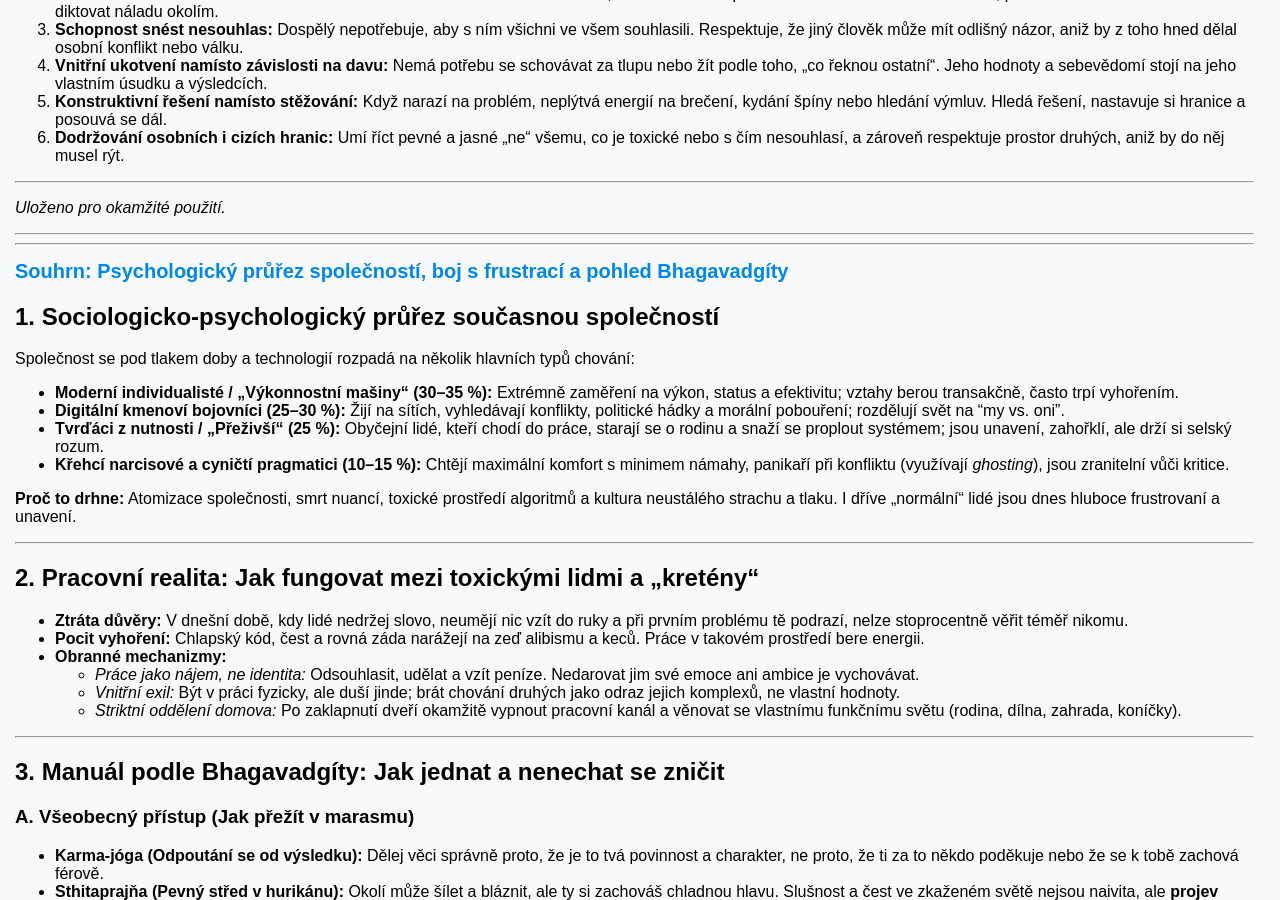
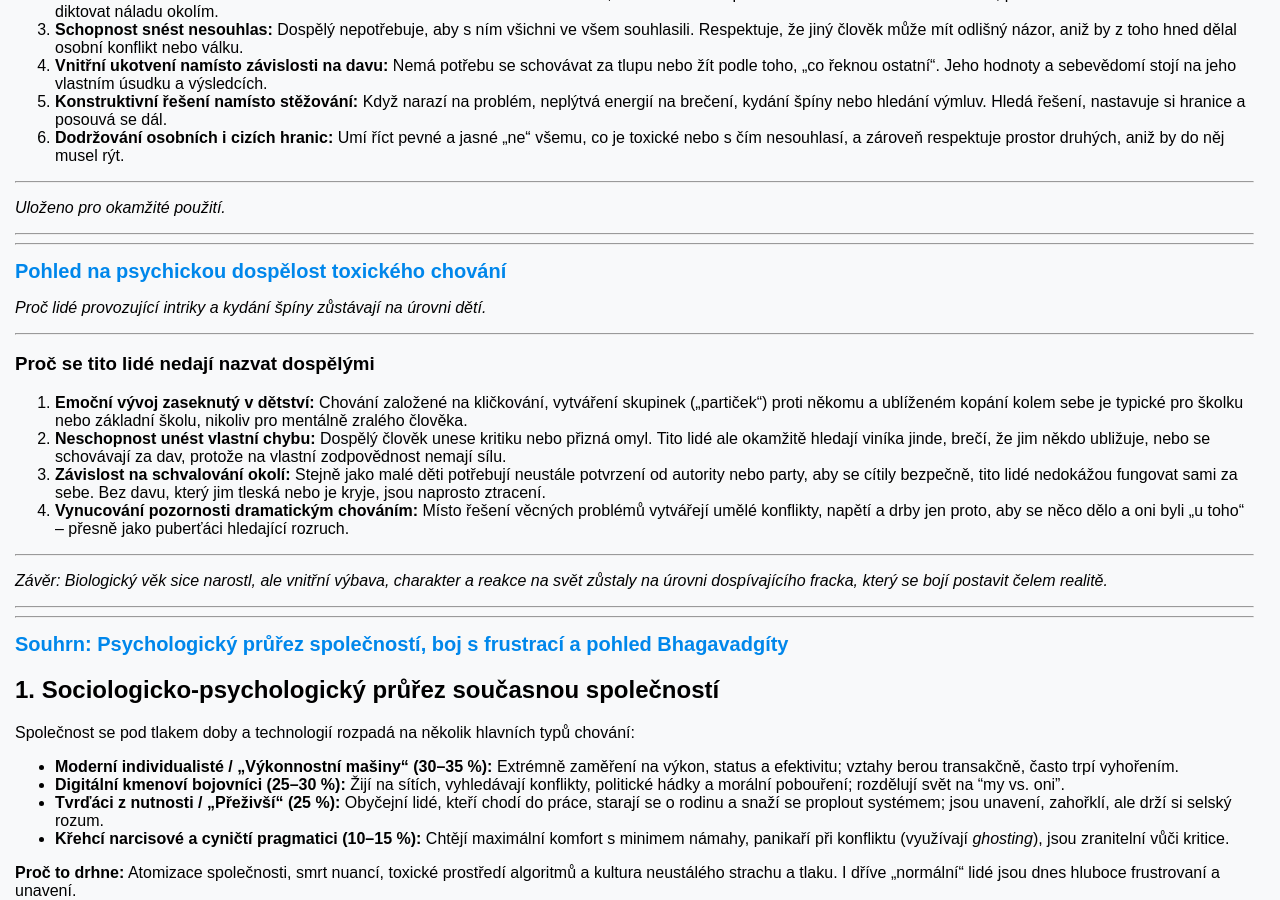
Before and after one commit to bedjan/bedjan.github.io, a Jekyll site: the page built from jak.md, in a window 1280 px wide and 900 px high, scrolled down 1498 px. Built offline with Jekyll 4.4.1, drawn with Linux system fonts in a browser that asks for light colours; our own code applies the rules of GitHub Pages for plain Markdown files.

Commit message:
Update jak.md

```diff
--- a/jak.md
+++ b/jak.md
@@ -55,6 +55,7 @@ Odvádíš svou poctivou práci kvůli sobě a své hrdosti, ne kvůli nim. Vzal
 
 -------
 -------
+
 # Zásady dospělého chování
 
 *Přehled postojů a principů, které definují vyrovnanou, zralou osobnost a zdravý přístup k životu.*
@@ -71,6 +72,24 @@ Odvádíš svou poctivou práci kvůli sobě a své hrdosti, ne kvůli nim. Vzal
 
 ---
 *Uloženo pro okamžité použití.*
+
+-------
+-------
+# Pohled na psychickou dospělost toxického chování
+
+*Proč lidé provozující intriky a kydání špíny zůstávají na úrovni dětí.*
+
+---
+
+### Proč se tito lidé nedají nazvat dospělými
+1. **Emoční vývoj zaseknutý v dětství:** Chování založené na kličkování, vytváření skupinek („partiček“) proti někomu a ublíženém kopání kolem sebe je typické pro školku nebo základní školu, nikoliv pro mentálně zralého člověka.
+2. **Neschopnost unést vlastní chybu:** Dospělý člověk unese kritiku nebo přizná omyl. Tito lidé ale okamžitě hledají viníka jinde, brečí, že jim někdo ubližuje, nebo se schovávají za dav, protože na vlastní zodpovědnost nemají sílu.
+3. **Závislost na schvalování okolí:** Stejně jako malé děti potřebují neustále potvrzení od autority nebo party, aby se cítily bezpečně, tito lidé nedokážou fungovat sami za sebe. Bez davu, který jim tleská nebo je kryje, jsou naprosto ztracení.
+4. **Vynucování pozornosti dramatickým chováním:** Místo řešení věcných problémů vytvářejí umělé konflikty, napětí a drby jen proto, aby se něco dělo a oni byli „u toho“ – přesně jako puberťáci hledající rozruch.
+
+---
+*Závěr: Biologický věk sice narostl, ale vnitřní výbava, charakter a reakce na svět zůstaly na úrovni dospívajícího fracka, který se bojí postavit čelem realitě.*
+
 
 
 -------
```
